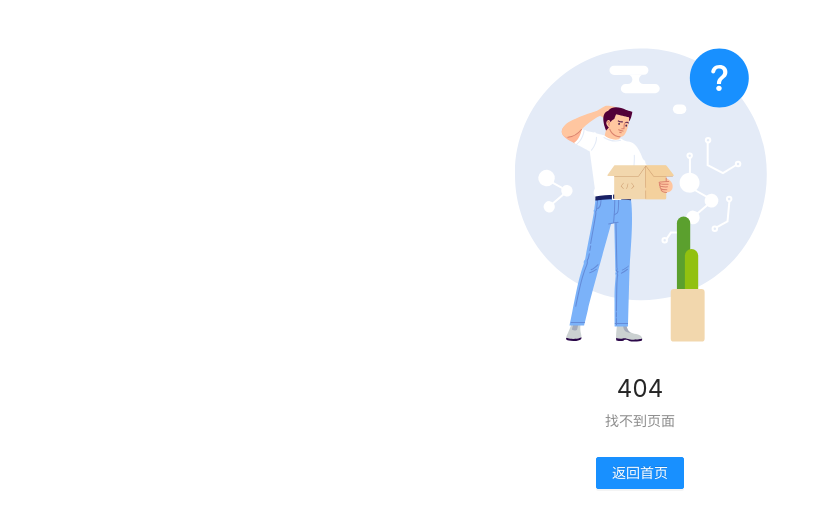
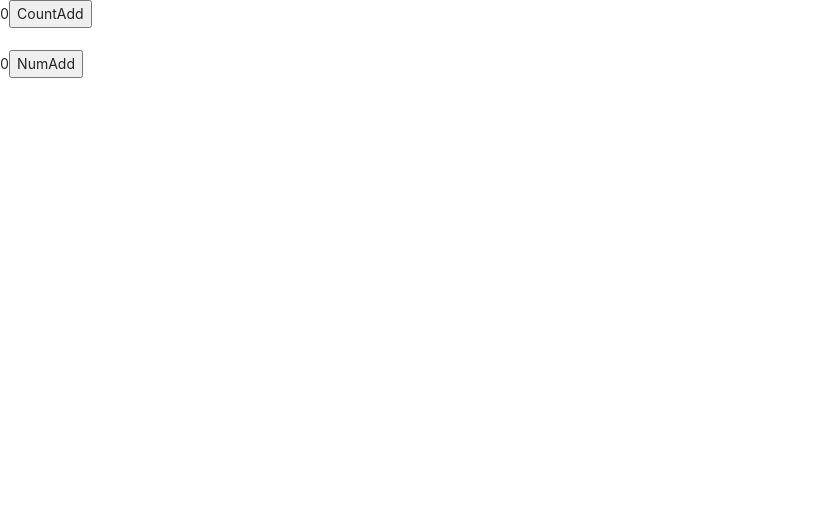
Before and after one commit to wavyhair/Hospital-Admin, a React (Create React App) app: page /playground in a window 1280 px wide. Before the commit this address had no page. Shown: the top 528 px of the page, without its empty margins (0-829 px from the left). Built offline with nearby package versions, Linux system fonts and the light colour scheme.

Commit message:
🍻 Beer: 路由懒加载 封装 Loading 组件

```diff
--- a/package.json
+++ b/package.json
@@ -19,6 +19,7 @@
     "cz-conventional-emoji": "^1.0.2",
     "history": "^5.3.0",
     "js-cookie": "^3.0.1",
+    "nprogress": "^0.2.0",
     "react": "^18.2.0",
     "react-dom": "^18.2.0",
     "react-redux": "^8.0.4",
@@ -58,6 +59,7 @@
     }
   },
   "devDependencies": {
-    "@types/js-cookie": "^3.0.2"
+    "@types/js-cookie": "^3.0.2",
+    "@types/nprogress": "^0.2.0"
   }
 }
--- /dev/null
+++ b/src/components/Loading/index.module.scss
@@ -0,0 +1,16 @@
+.root {
+
+    // 根节点自己的样式
+
+
+    :global {
+        .ant-spin {
+            display: block;
+            line-height: 500px;
+        }
+
+        // 所有子节点的样式，都放在此处，因为是在 global 中，所以，此处的类名不会被 CSSModules 处理
+
+
+    }
+}
--- /dev/null
+++ b/src/components/Loading/index.tsx
@@ -0,0 +1,29 @@
+/*
+ * @Author: CHENJIE
+ * @Date: 2022-10-25 14:58:14
+ * @LastEditors: CHENJIE
+ * @LastEditTime: 2022-10-25 15:37:06
+ * @FilePath: \hrss-react-ts\src\components\Loading\index.tsx
+ * @Description: Loading
+ */
+import { LoadingOutlined } from '@ant-design/icons';
+import { Spin } from 'antd';
+import { useEffect } from "react";
+import NProgress from "nprogress";
+import styles from './index.module.scss'
+import "nprogress/nprogress.css";
+
+NProgress.configure({
+    showSpinner: false,
+});
+
+function Loading() {
+    NProgress.start();
+    useEffect(() => {
+        NProgress.done();
+    }, []);
+    const antIcon = <LoadingOutlined style={{ fontSize: 24 }} spin />;
+    return <div className={styles.root}><Spin indicator={antIcon} /></div>;
+}
+
+export default Loading;
--- a/src/pages/Employees/index.tsx
+++ b/src/pages/Employees/index.tsx
@@ -2,18 +2,18 @@
  * @Author: CHENJIE
  * @Date: 2022-10-22 21:37:39
  * @LastEditors: CHENJIE
- * @LastEditTime: 2022-10-23 17:51:17
+ * @LastEditTime: 2022-10-25 10:27:15
  * @FilePath: \hrss-react-ts\src\pages\Employees\index.tsx
  * @Description: Employees
  */
 import EmployeesEnum from "@/constant/employees";
-import type {Employee} from '@/types/employees'
+import type { Employee } from '@/types/employees'
 import styles from './index.module.scss'
-import {Button, Card, Col, Row, Switch, Table, Tag} from 'antd';
-import type {ColumnsType} from 'antd/es/table';
-import {useAppDispatch, useAppSelector} from '@/store/hooks';
-import {useEffect, useRef} from 'react';
-import {getEmployeeList, selectEmployeeList} from '@/store/festures/employees-slice';
+import { Button, Card, Col, Row, Switch, Table, Tag } from 'antd';
+import type { ColumnsType } from 'antd/es/table';
+import { useAppDispatch, useAppSelector } from '@/store/hooks';
+import { useEffect, useRef } from 'react';
+import { getEmployeeList, selectEmployeeList } from '@/store/festures/employees-slice';
 
 export default function Employees() {
     const dispatch = useAppDispatch()
@@ -27,7 +27,7 @@ export default function Employees() {
 
     useEffect(() => {
         dispatch(getEmployeeList(params.current))
-    }, [params, dispatch])
+    }, [dispatch])
     /**
      * 分页
      */
@@ -62,7 +62,7 @@ export default function Employees() {
             title: '聘用形式',
             dataIndex: 'formOfEmployment',
             key: 'formOfEmployment',
-            render:value => EmployeesEnum.hireType.find(item=>item.id===value)?.value ?? '未知'
+            render: value => EmployeesEnum.hireType.find(item => item.id === value)?.value ?? '未知'
         },
         {
             title: '部门',
@@ -78,7 +78,7 @@ export default function Employees() {
             title: '状态',
             dataIndex: 'enableState',
             key: 'enableState',
-            render: value => <Switch defaultChecked={value === 1} disabled/>
+            render: value => <Switch defaultChecked={value === 1} disabled />
         },
     ];
 
@@ -109,7 +109,7 @@ export default function Employees() {
                         pageSize: params.current.size,
                         total: employees.total,
                         onChange: onPageChange
-                    }}/>
+                    }} />
             </Card>
             {/* table e */}
 
--- a/src/pages/Playground/index.tsx
+++ b/src/pages/Playground/index.tsx
@@ -2,13 +2,61 @@
  * @Author: CHENJIE
  * @Date: 2022-10-24 10:57:31
  * @LastEditors: CHENJIE
- * @LastEditTime: 2022-10-24 11:03:07
+ * @LastEditTime: 2022-10-25 10:49:24
  * @FilePath: \hrss-react-ts\src\pages\Playground\index.tsx
- * @Description: Playground
+ * @Description:
  */
+import { useEffect, useState } from "react"
 
-export default function Playground() {
+const Playground: React.FC = () => {
+    const [count, setCount] = useState(0)
+    const [num, setNum] = useState(0)
+    // useEffect(() => {
+    //     // 执行时机：该 effect 会在组件第一次渲染以及每次组件更新后执行
+    //     document.title = `当前点击${count}次`
+    // })
+    // useEffect(() => {
+    //     /**
+    //      *     跳过不必要的执行，只在 count 变化时，才执行相应的 effect
+    //      *     useEffect(()=>{},[依赖项]) 依赖项的值变化才会执行 effect
+    //      *     如果 useEffect 回调函数中用到了某个数据，但是，没有出现在依赖项数组中，就会导致一些 Bug 出现
+    //      *     不要对依赖项撒谎 不要对依赖项撒谎 不要对依赖项撒谎
+    //      */
+    //     document.title = `当前点击${count}次`
+    // }, [count])
+    useEffect(() => {
+        /**
+         * useEffect 的第二个参数，还可以是一个空数组（[]）
+          *  表示只在组件第一次渲染后执行 effect
+           * 该 effect 只会在组件第一次渲染后执行，因此可以执行像事件绑定等只需要执行一次的操作。
+          *  相当于 class 组件的 componentDidMount 钩子函数的作用
+          * effect 的返回值是可选的，可省略。也可以返回一个清理函数，用来执行事件解绑等清理操作
+          * 清理函数的执行时机：
+        *      清理函数会在组件卸载时以及下一次副作用回调函数调用的时候执行，用于清除上一次的副作用。
+             *     如果依赖项为空数组，那么会在组件卸载时会执行。相当于组件的componetWillUnmount
+         */
+        window.addEventListener('resize', () => {
+            console.log(' resize')
+        })
+        setInterval(() => {
+            console.log('我是定时器')
+        }, 1000)
+        return () => {
+            console.log('return')
+        }
+    }, [])
     return (
-        <div>Playground</div>
+        <div>
+            <div>
+                <span>{count}</span>
+                <button onClick={() => setCount(count + 1)}>CountAdd</button>
+            </div>
+            <br />
+            <div>
+                <span>{num}</span>
+                <button onClick={() => setNum(num + 1)}>NumAdd</button>
+            </div>
+        </div>
     )
 }
+export default Playground
--- a/src/routes/inedx.tsx
+++ b/src/routes/inedx.tsx
@@ -2,21 +2,35 @@
  * @Author: CHENJIE
  * @Date: 2022-10-20 15:41:55
  * @LastEditors: CHENJIE
- * @LastEditTime: 2022-10-23 09:31:52
+ * @LastEditTime: 2022-10-25 15:12:45
  * @FilePath: \hrss-react-ts\src\routes\inedx.tsx
  * @Description: routes
  */
-
 import Login from '@/pages/Login'
 import Layout from '@/pages/Layout'
-import Dashboard from '@/pages/Dashboard'
-import Setting from '@/pages/Setting'
-import Employees from '@/pages/Employees'
-import NotFound from '@/pages/404'
 import { useRoutes, Navigate } from "react-router-dom"
+import { FC, lazy, Suspense } from "react";
+import Loading from '@/components/Loading';
+const Dashboard = lazy(() => import('@/pages/Dashboard'))
+const Setting = lazy(() => import('@/pages/Setting'))
+const Employees = lazy(() => import('@/pages/Employees'))
+const Playground = lazy(() => import('@/pages/Playground'))
+const NotFound = lazy(() => import('@/pages/404'))
+
 export const asyncRouter = [
 
 ]
+const load = (Comp: FC) => {
+    return (
+        // 因为路由懒加载，组件需要一段网络请求时间才能加载并渲染
+        // 在组件还未渲染时，fallback就生效，来渲染一个加载进度条效果
+        // 当组件渲染完成时，fallback就失效了
+        <Suspense fallback={<Loading />}>
+            {/* 所有lazy的组件必须包裹Suspense组件，才能实现功能 */}
+            <Comp />
+        </Suspense>
+    );
+};
 export const rootRouter = [
     {
         path: "/login",
@@ -27,27 +41,31 @@ export const rootRouter = [
         element: <Navigate to="/home/dashboard" />,
     },
     {
+        path: "/playground",
+        element: load(Playground),
+    },
+    {
         path: "/home",
         element: <Layout />,
         children: [
             {
                 path: '/home/dashboard',
-                element: <Dashboard />
+                element: load(Dashboard)
             },
             {
                 path: '/home/setting',
-                element: <Setting />
+                element: load(Setting)
             },
             {
                 path: '/home/employees',
-                element: <Employees />
+                element: load(Employees)
             },
 
         ]
     },
     {
         path: '*',
-        element: <NotFound />
+        element: load(NotFound)
     }
 
 ];
```
Also changed, not shown: 1 other file (tests, documents, lock files or other folders).
